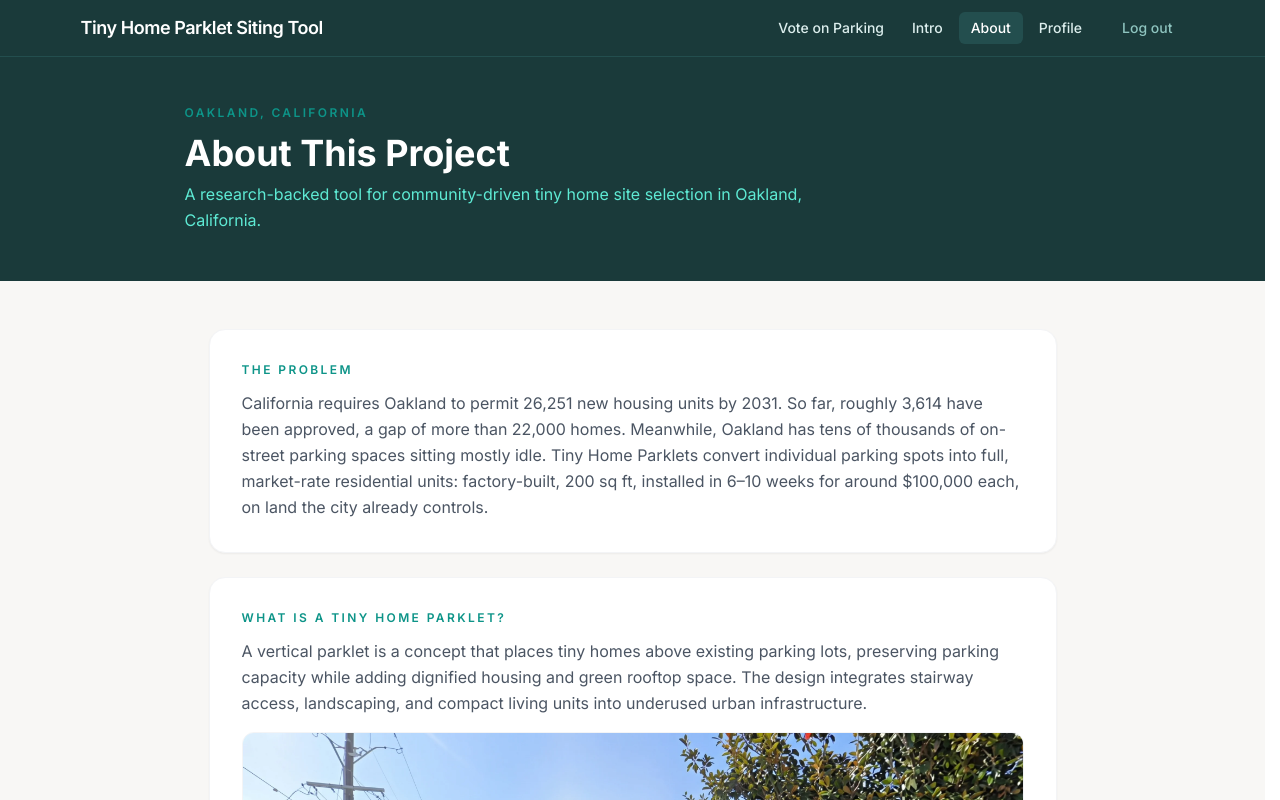
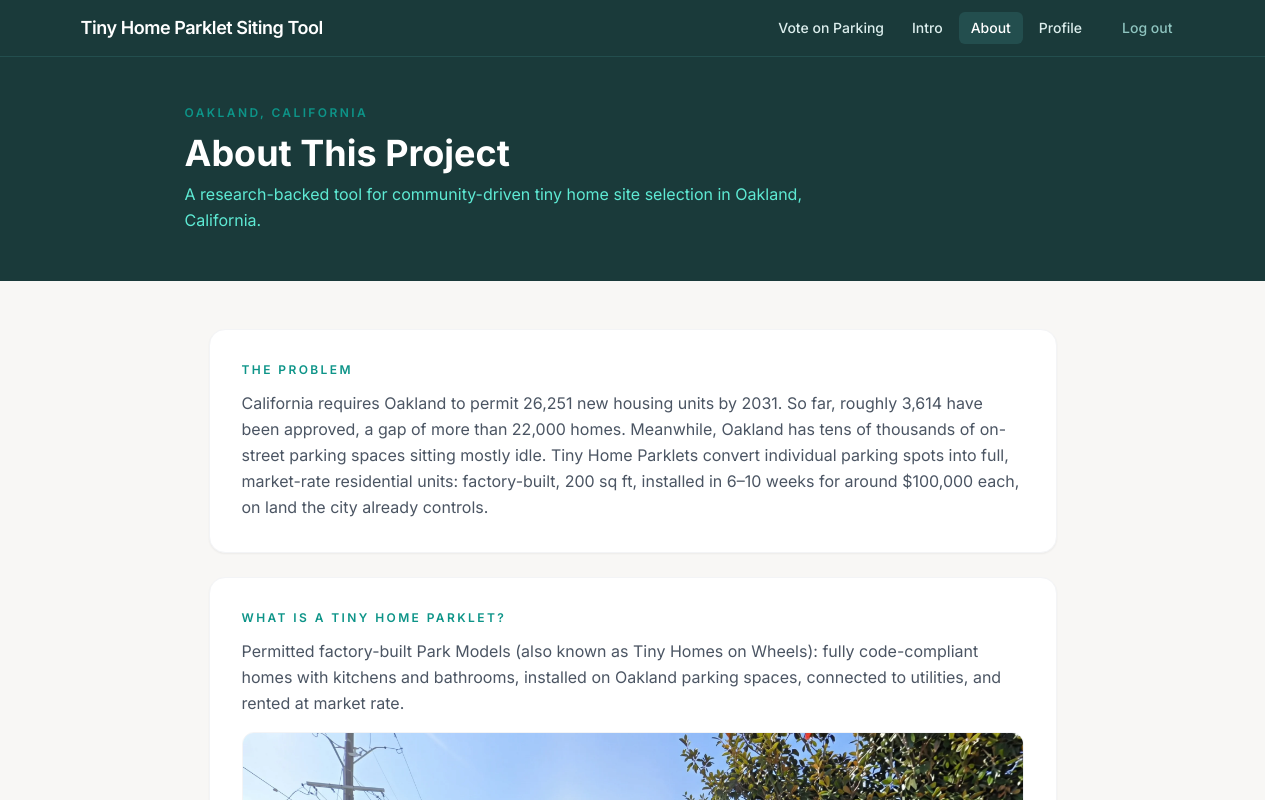
Before and after one commit to SonjiaD/tinyhomeproject, a React (Vite) app in the folder frontend/: page /about in a window 1280 px wide. Built offline with nearby package versions, Linux system fonts and the light colour scheme; no server answers; the HTML template or start-up script is replaced by a standard one.

Commit message:
About page: replaced the outdated "vertical parklet" text and image caption with the current Park Models description FAQ: added Adam's Waymo/autonomous-vehicle paragraph to the "What happens to parking?" answer Team section: added a credit line for Adam Garrett-Clark (Tiny Logic / Neighborship)

```diff
--- a/frontend/src/components/FAQSection.tsx
+++ b/frontend/src/components/FAQSection.tsx
@@ -124,7 +124,8 @@
   {
     question: 'What happens to parking?',
     answer: (
-      <p>
+      <>
+        <p className="mb-3">
           On-street parking is a small fraction of total parking in Oakland. The vast majority sits
           in private driveways, garages, surface lots, and structures, and most cars in Oakland don't
           sleep on the street. Research by parking economists has consistently found this pattern
@@ -132,6 +133,19 @@
           could fund neighborhood-permit-only structured parking, paid for by the new housing the
           spaces became.
         </p>
+        <p>
+          Parking demand is already starting to fall. Autonomous ride-hailing services like Waymo
+          are now operating commercially in San Francisco, Phoenix, Los Angeles, and a growing list
+          of cities: every ride in a self-driving vehicle is a ride that doesn't require a parked
+          car at either end. Peer-reviewed studies project urban parking demand will drop at least
+          20% in dense areas by 2030 as autonomous mobility scales, with reductions reaching
+          80–90% as shared AV adoption matures. Even in conservative scenarios where most AVs
+          remain privately owned, researchers project 25–32% of city center parking will be freed
+          up, simply because self-driving cars can drop passengers off and drive themselves home.
+          Oakland's surplus parking is already a wasting asset on a one-way trajectory. Converting
+          some of it to housing now means getting ahead of a transition that's already underway.
+        </p>
+      </>
     ),
   },
   {
--- a/frontend/src/pages/AboutPage.tsx
+++ b/frontend/src/pages/AboutPage.tsx
@@ -38,10 +38,9 @@
 
         <AboutSection label="What Is a Tiny Home Parklet?">
           <p className="text-gray-600 leading-relaxed mb-4">
-            A vertical parklet is a concept that places tiny homes above existing parking lots,
-            preserving parking capacity while adding dignified housing and green rooftop space.
-            The design integrates stairway access, landscaping, and compact living units into
-            underused urban infrastructure.
+            Permitted factory-built Park Models (also known as Tiny Homes on Wheels): fully
+            code-compliant homes with kitchens and bathrooms, installed on Oakland parking
+            spaces, connected to utilities, and rented at market rate.
           </p>
           <div className="rounded-xl overflow-hidden border border-gray-100">
             <img
@@ -53,7 +52,7 @@
             />
           </div>
           <p className="mt-2 text-xs text-gray-400">
-            Concept rendering of a vertical parklet design for Oakland.
+            Concept rendering of a Tiny Home Parklet for Oakland.
           </p>
         </AboutSection>
 
@@ -99,6 +98,10 @@
               in 2026, focusing on urban analytics, GIS, and equitable urban planning. Our goal is
               to make complex spatial decision-making accessible to community members and planners alike.
             </p>
+            <p className="text-gray-600 leading-relaxed mt-3">
+              In collaboration with Adam Garrett-Clark (Tiny Logic, founder of Neighborship), who
+              shaped the tiny home parklet concept and campaign.
+            </p>
           </AboutSection>
 
           <AboutSection label="Get Involved">
```
Lines whose indentation alone changed are shown as unchanged.
